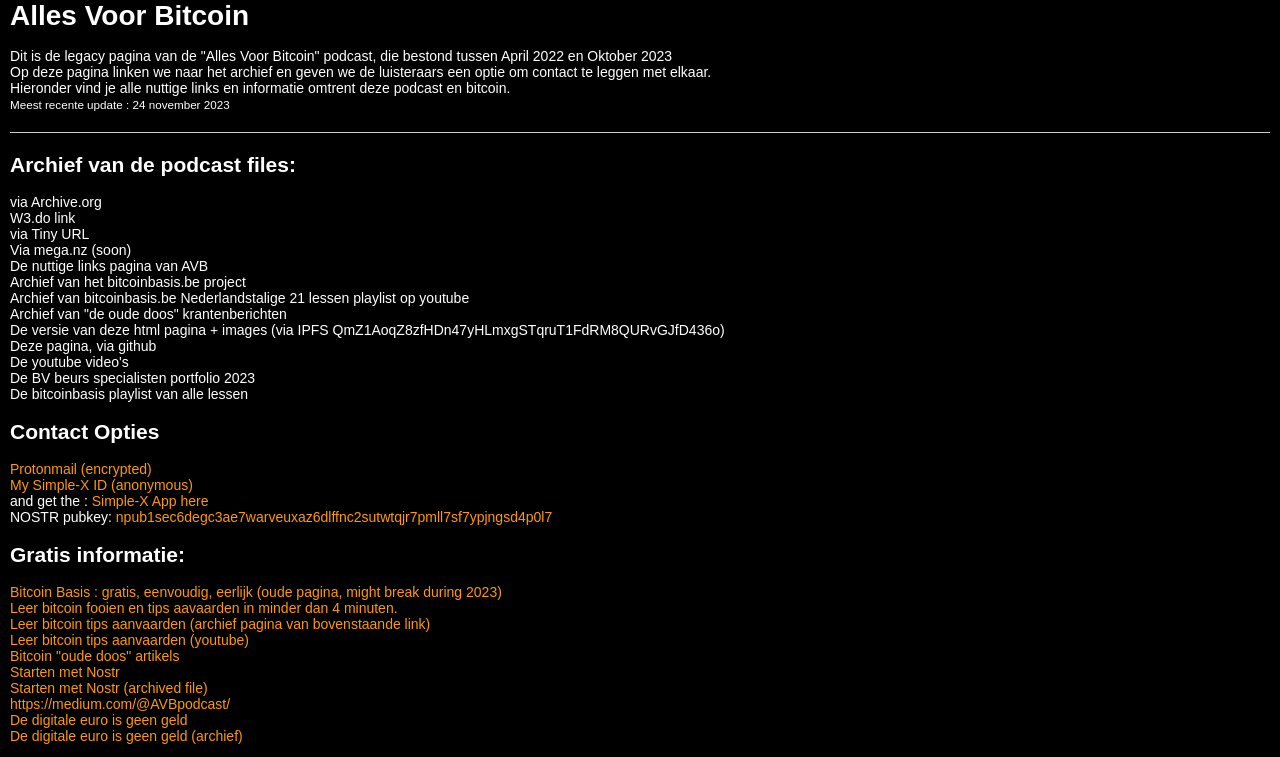
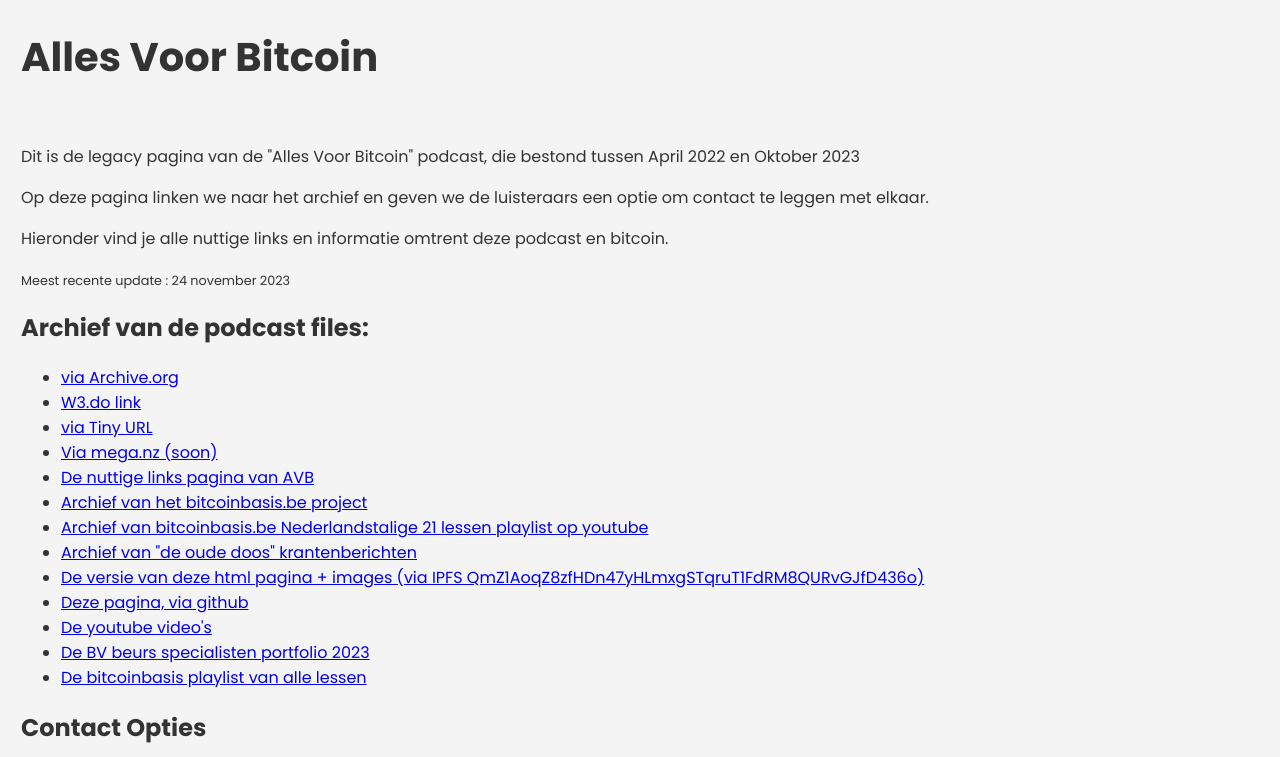
Before and after one commit to avbpodcast/contact, a plain HTML site: page index.html in a window 1280 px wide. Shown: the top 757 px of the page. Drawn offline with Linux system fonts and the light colour scheme.

Commit message:
Update index.html

```diff
--- a/index.html
+++ b/index.html
@@ -3,81 +3,72 @@
 <head>
     <meta charset="UTF-8">
     <meta name="viewport" content="width=device-width, initial-scale=1.0">
-    <title>Alles Voor Bitcoin  </title>
+    <title>Alles Voor Bitcoin (archive)</title>
+    <link href="https://fonts.googleapis.com/css2?family=Poppins:wght@300;400;500;600;700&display=swap" rel="stylesheet">
     <style>
-        /* Add your CSS styles here */
- /* Reset default margin and padding */
-body, h1, p, ul, li {
+body {
+    font-family: 'Poppins', Arial, sans-serif;
     margin: 0;
     padding: 0;
+    background-color: #f4f4f4;
+    color: #333;
+    margin-left: 21px; /* Add a left margin of 21 pixels */
 }
 
-/* Set the background color to black */
-body {
-    background-color: black;
+header {
+    background-color: #333;
     color: white;
-    font-family: Arial, sans-serif; /* Use a sans-serif font for better readability */
-    font-size: 14px; /* Set the base font size to 14px */
-     margin: 0 10px; /* Add a margin to the left and right to prevent sticking to the edges */
-}
-
-/* Style the header section */ v1.1
-.section:first-child {
-    background-color: #ff9900; /* Orange color */
-    color: black; /* black text for better readability on orange background */
-    padding: 20px;
+    padding: 15px;
     text-align: center;
 }
 
-/* Style the divider */
-.divider {
-    border-top: 1px solid #ccc;
-    margin: 20px 0;
+h1 {
+    font-size: 2.5em;
+    margin-bottom: 10px;
 }
 
-/* Style links in the archive section */
-.links a {
+nav ul a {
+    font-family: 'Poppins', Arial, sans-serif;
     color: white;
     text-decoration: none;
-    transition: color 0.2s;
+    margin: 0 10px;
+    font-size: 1.2em;
 }
 
-.links a:hover {
-    color: #ff9900; /* Orange color on hover */
+nav ul a:hover {
+    color: #F7931A; /* BTC orange color on hover */
 }
 
-/* Style links in the contact section */
-.contact-links a {
-    color: #ff9900; /* Orange color */
-    text-decoration: none;
-    transition: color 0.2s;
-}
-        /* Style links in the gratis section */
-.gratis-links a {
-    color: #ff9900; /* Orange color */
-    text-decoration: none;
-    transition: color 0.2s;
+nav ul a:visited {
+    color: #343434; /* Dark coal black for visited links */
 }
 
-.gratis-links a:hover {
-    color: white; /* White color on hover */
-
-.contact-links a:hover {
-    color: white; /* White color on hover */
+section h2 a {
+    font-family: 'Poppins', Arial, sans-serif;
+    color: #333; /* Dark gray color for section titles */
+    text-decoration: none;
 }
 
-/* Add responsive styles for mobile devices */
-@media (max-width: 768px) {
-    body {
-        font-size: 16px; /* Increase font size for mobile */
-    }
+section h2 a:hover {
+    color: #F7931A; /* Dark orange color on hover */
+}
+
+section h2 a:visited {
+    color: #343434; /* Dark coal black for visited links */
+}
+
+small {
+    font-family: 'Poppins', Arial, sans-serif;
+    font-size: 0.8em;
+    display: block;
+    margin-top: 21px;
 }
 
     </style>
-     <!-- This is version 1.16 of this file, created 28 10 2023  -->
+
 </head>
 <body>
-    <div class="section">
+    <div class="section">     <!-- This is version 1.3 of this file, created 29 11 2023  -->
 <h1>Alles Voor Bitcoin</h1> </p>
         <br>
         <p>Dit is de legacy pagina van de "Alles Voor Bitcoin" podcast, die bestond tussen April 2022 en Oktober 2023</p>
```
